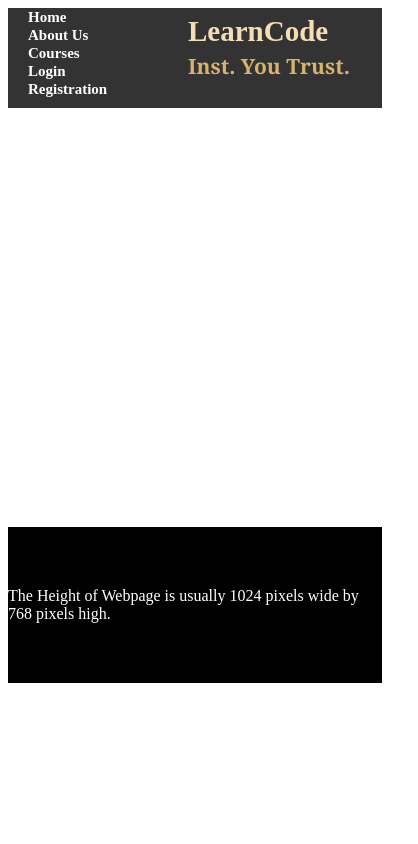
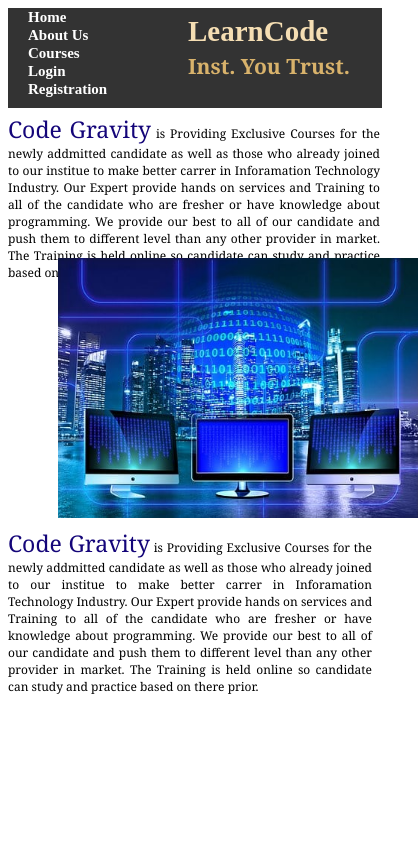
Before and after one commit to chetrajInfo/javascriptnote, an Angular app in the folder Angular_LoginDemoOne/js_index/: page / in a window 390 px wide. Shown: the top 844 px of the page, 418 px wide, since content can reach past the window. Built offline with nearby package versions, Linux system fonts and the light colour scheme.

Commit message:
added homepage

```diff
--- a/Angular_LoginDemoOne/js_index/src/app/app-routing.module.ts
+++ b/Angular_LoginDemoOne/js_index/src/app/app-routing.module.ts
@@ -2,11 +2,14 @@ import { NgModule } from '@angular/core';
 import { RouterModule, Routes } from '@angular/router';
 import { LoginpageComponent } from './loginpage/loginpage.component';
 import { IndexbodyComponent } from './indexbody/indexbody.component';
+import { HomepageComponent } from './homepage/homepage.component';
 
 const routes: Routes = [
   //{ path: '', redirectTo: '/loginpage', pathMatch: 'full' },
+  {path: '', component: HomepageComponent},// this will display the homepagecomponent as soon as page is load
   { path: 'loginpage', component: LoginpageComponent },
   { path: 'indexbody', component: IndexbodyComponent },
+  { path: 'homepage',  component: HomepageComponent },
 ];
 
 @NgModule({
--- a/Angular_LoginDemoOne/js_index/src/app/app.module.ts
+++ b/Angular_LoginDemoOne/js_index/src/app/app.module.ts
@@ -7,7 +7,8 @@ import { NavbarComponent } from './navbar/navbar.component';
 import { IndexbodyComponent } from './indexbody/indexbody.component';
 import { FooterComponent } from './footer/footer.component';
 import { FormsModule } from '@angular/forms';
-import { LoginpageComponent } from './loginpage/loginpage.component'; //need to add this import if your form need to work properly and also inside imports array below
+import { LoginpageComponent } from './loginpage/loginpage.component';
+import { HomepageComponent } from './homepage/homepage.component'; //need to add this import if your form need to work properly and also inside imports array below
 //import { RouterModule, Routes } from '@angular/router';
 
 
@@ -26,6 +27,7 @@ const routes: Routes = [
     IndexbodyComponent,
     FooterComponent,
     LoginpageComponent,
+    HomepageComponent,
     //FormsModule,  (this will create error telling indexbody element is not defined because we cannot put FormsModule in NgModule only inside the imports arrays)
   ],
   imports: [
--- a/Angular_LoginDemoOne/js_index/src/app/footer/footer.component.css
+++ b/Angular_LoginDemoOne/js_index/src/app/footer/footer.component.css
@@ -4,8 +4,14 @@
     box-sizing: border-box;
 }
 .footer-size{
-    margin-top:419px;
+    margin-top:119px;
     padding: 60px 0;
     background-color: black;
     color:white;
 }
+
+@media screen and (max-width:600px) {
+    .footer-size{
+        margin-top:169px;
+    }
+}
--- /dev/null
+++ b/Angular_LoginDemoOne/js_index/src/app/homepage/homepage.component.css
@@ -0,0 +1,50 @@
+*{
+    margin: 0;
+    padding: 0;
+    box-sizing: border-box;
+}
+.para-topone{
+    font-size: large;
+    font-family: Georgia, 'Times New Roman', Times, serif;
+    text-align: justify;
+    position: absolute;
+    padding-top:10px;
+    margin-right:625px;
+
+}
+.para-toptwo{
+    font-size: large;
+    font-family: Georgia, 'Times New Roman', Times, serif;
+    text-align: justify;
+    padding-top:10px;
+    margin-right:625px;
+
+}
+.cg{
+    font-size: 23px;
+    color: rgb(20, 5, 121);
+}
+.img-val{
+    position:relative;
+    margin-left: 800px;
+    margin-top: 20px;
+}
+@media screen and (max-width:600px) {
+    .para-topone, .para-toptwo{
+        font-size: 12px;
+        font-family: Georgia, 'Times New Roman', Times, serif;
+        text-align: justify;
+        padding-top:5px;
+        margin-right:10px;
+
+
+    }
+    .img-val{
+        margin-left:50px;
+        margin-top: 150px;
+    }
+    img{
+        height:260px;
+        width:360px;
+    }
+}
--- /dev/null
+++ b/Angular_LoginDemoOne/js_index/src/app/homepage/homepage.component.html
@@ -0,0 +1,28 @@
+
+<div class="para-topone">
+  <span class="cg">Code Gravity</span> is Providing Exclusive Courses for the newly addmitted
+  candidate as well as those who already joined to our institue to
+  make better carrer in Inforamation Technology Industry.
+  Our Expert provide hands on services and Training to all of the
+  candidate who are fresher or have knowledge about programming.
+  We provide our best to all of our candidate and push them to different
+  level than any other provider in market.
+  The Training is held online so candidate can study and practice based on
+  there prior.
+</div>
+
+  <div class="img-val">
+    <img src="./assets/computerOne.jpg">
+</div>
+
+<div class="para-toptwo">
+    <span class="cg">Code Gravity</span> is Providing Exclusive Courses for the newly addmitted
+    candidate as well as those who already joined to our institue to
+    make better carrer in Inforamation Technology Industry.
+    Our Expert provide hands on services and Training to all of the
+    candidate who are fresher or have knowledge about programming.
+    We provide our best to all of our candidate and push them to different
+    level than any other provider in market.
+    The Training is held online so candidate can study and practice based on
+    there prior.
+  </div>
--- a/Angular_LoginDemoOne/js_index/src/app/navbar/navbar.component.css
+++ b/Angular_LoginDemoOne/js_index/src/app/navbar/navbar.component.css
@@ -56,13 +56,14 @@ nav {
     top: 100%;
     left: 0;
     z-index: 1;
-    background-color:#3332;
+   /*background-color:#3332;*/
+    background-color: rgb(36, 39, 39);
     border: 6px solid #ccc;
     padding: 10px;
     position: absolute;
     margin-left: 237px;
     cursor: pointer;
-    color: black;
+    color: white;
     font-size: 18px;
     height: 160px;
     font-family: roboto;
@@ -80,9 +81,9 @@ nav {
 
   }
   nav li.dropmenu:hover .listmenu > .design:hover{
-    background-color: #333;
+    background-color: #e2c3c3;
     padding:1px 5px 5px 5px;
-    color:white;
+    color:black;
     font-weight: bold;
     transition: cubic-bezier(0.075, 0.82, 0.165, 1);
   }
@@ -92,9 +93,10 @@ nav {
 @media screen and (max-width:600px) {
 
   nav {
-    background-color: #333;
+
     height: 100px;
     display: block;
+
   }
   nav ul {
     list-style: none;
@@ -102,6 +104,7 @@ nav {
     padding: 0;
     display: block;
     height: 100%;
+
   }
 
   nav a {
@@ -130,4 +133,6 @@ nav {
      font-family:Georgia, 'Times New Roman', Times, serif;
      color:rgb(216, 178, 107);
   }
+
+
 }
--- a/Angular_LoginDemoOne/js_index/src/app/navbar/navbar.component.html
+++ b/Angular_LoginDemoOne/js_index/src/app/navbar/navbar.component.html
@@ -1,7 +1,6 @@
 <nav>
-
     <ul>
-      <li><a href="#">Home</a></li>
+      <li><a routerLink="/homepage" routerLinkActive="active">Home</a></li>
       <li><a href="#">About Us</a></li>
       <li class ="dropmenu">
         <a href="#">Courses</a>
@@ -17,7 +16,7 @@
       </li>
 
       <li> <a routerLink="/loginpage" routerLinkActive="active">Login</a></li>
-      <li><a routerLink="/indexbody" routerLinkActive="active">Registration</a></li>
+      <li> <a routerLink="/indexbody" routerLinkActive="active">Registration</a></li>
     </ul>
     <pre class="logo">LearnCode
 <span class="logo-down">Inst. You Trust.</span></pre>
```
Also changed, not shown: Angular_LoginDemoOne/js_index/src/app/homepage/homepage.component.ts (added, +10 -0 lines), Angular_LoginDemoOne/js_index/src/assets/computerOne.jpg (added), 1 other file (tests, documents, lock files or other folders).
